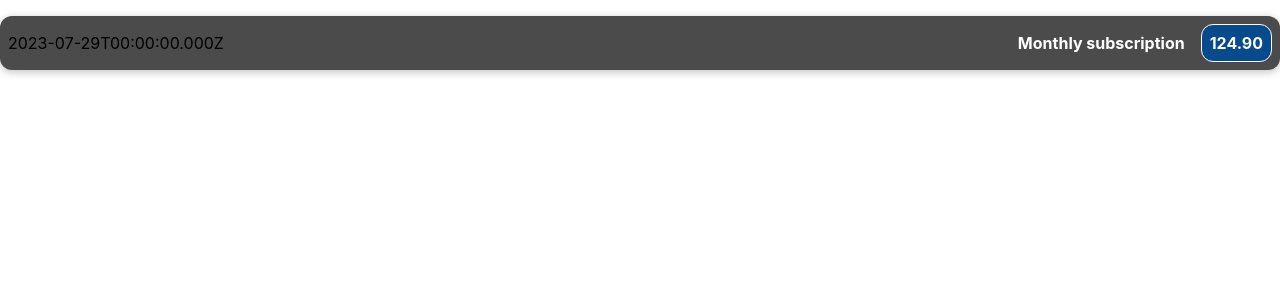
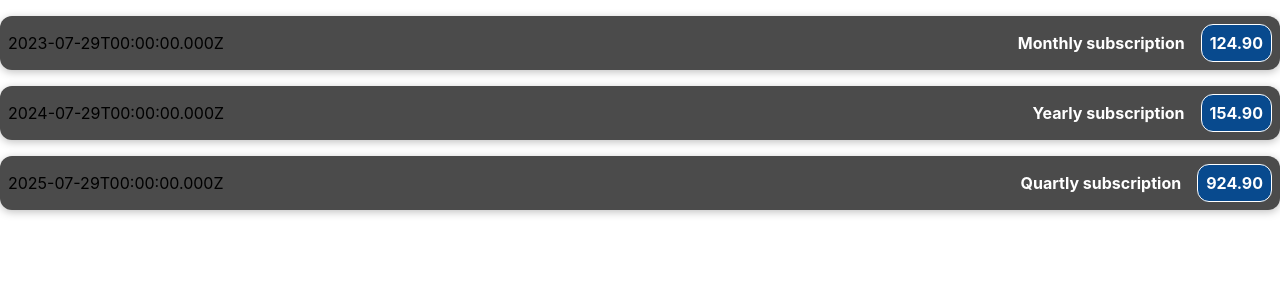
Before and after one commit to Sahil-4U/learnvern-project, a React (Create React App) app: page / in a window 1280 px wide. Shown: the top 300 px of the page. Built offline with nearby package versions, Linux system fonts and the light colour scheme.

Commit message:
so guys i'm trying to create our subscriptions dynamic and here i revise props concept

```diff
--- a/src/App.js
+++ b/src/App.js
@@ -2,9 +2,33 @@ import './App.css';
 import Subscription from './components/Subscription';
 
 function App() {
+  let subscriptions = [
+    {
+      id: '1',
+      date: new Date('2023', '06', '29'),
+      title: 'Monthly subscription',
+      amount: '124.90',
+    },
+    {
+      id: '2',
+      date: new Date('2024', '06', '29'),
+      title: 'Yearly subscription',
+      amount: '154.90',
+    },
+    {
+      id: '3',
+      date: new Date('2025', '06', '29'),
+      title: 'Quartly subscription',
+      amount: '924.90',
+    }
+  ]
   return (
+    <div>
+      <Subscription date={subscriptions[0].date} title={subscriptions[0].title} amount={subscriptions[0].amount} />
+      <Subscription date={subscriptions[1].date} title={subscriptions[1].title} amount={subscriptions[1].amount} />
+      <Subscription date={subscriptions[2].date} title={subscriptions[2].title} amount={subscriptions[2].amount} />
+    </div>
 
-    <Subscription />
 
   );
 }
--- a/src/components/Subscription.js
+++ b/src/components/Subscription.js
@@ -1,10 +1,8 @@
 import React from 'react';
 import './Subscription.css';
 
-function Subscription() {
-    let date = new Date('2023', '06', '29');
-    let title = 'Monthly subscription';
-    let amount = '124.90';
+function Subscription({ date, amount, title }) {
+
     return (
         <div className='subscription'>
             <div>{date.toISOString()}</div>
```
